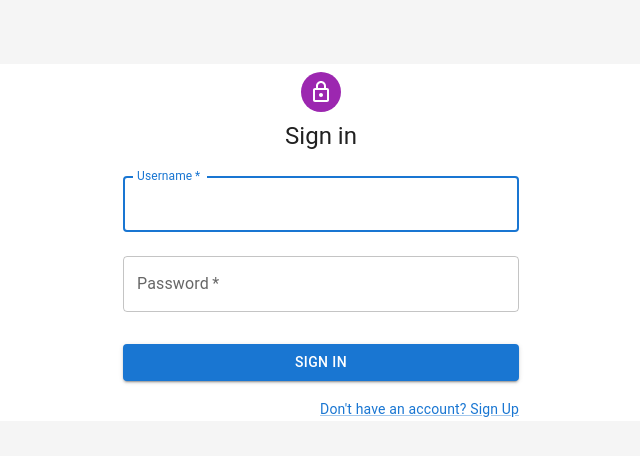
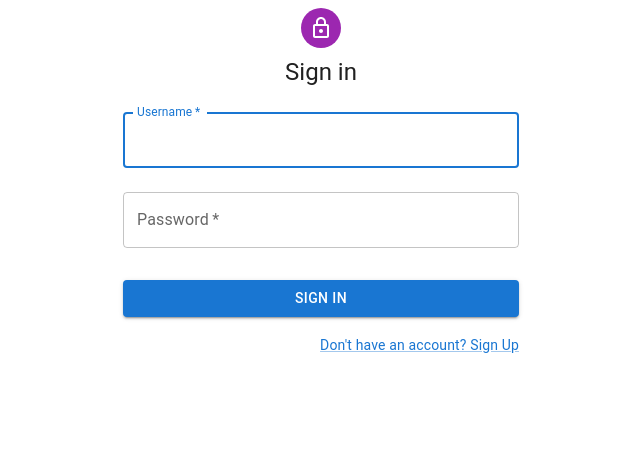
Before and after one commit to GregoryWasz/Engineering-Thesis-Frontend, a React (Create React App) app: page / in a window 1280 px wide. Shown: the top 456 px of the page, without its empty margins (319-959 px from the left). Built offline with nearby package versions, Linux system fonts and the light colour scheme.

Commit message:
Fixed background color

```diff
--- a/src/components/SignInPage/SignIn.jsx
+++ b/src/components/SignInPage/SignIn.jsx
@@ -62,12 +62,15 @@ export default function SignIn() {
     }
 
     return (
-        <>
+        <Box
+            sx={{
+                height: "100vh",
+            }}
+        >
             <Container component="main" maxWidth="xs">
                 <CssBaseline />
                 <Box
                     sx={{
-                        marginTop: 8,
                         display: "flex",
                         flexDirection: "column",
                         alignItems: "center",
@@ -125,6 +128,6 @@ export default function SignIn() {
                     </Box>
                 </Box>
             </Container>
-        </>
+        </Box>
     );
 }
--- a/src/components/SignUpPage/SignUp.jsx
+++ b/src/components/SignUpPage/SignUp.jsx
@@ -56,12 +56,11 @@ export default function SignUp() {
     }
 
     return (
-        <>
+        <Box sx={{ height: "100vh" }}>
             <Container component="main" maxWidth="xs">
                 <CssBaseline />
                 <Box
                     sx={{
-                        marginTop: 8,
                         display: "flex",
                         flexDirection: "column",
                         alignItems: "center",
@@ -138,6 +137,6 @@ export default function SignUp() {
                     </Box>
                 </Box>
             </Container>
-        </>
+        </Box>
     );
 }
```
